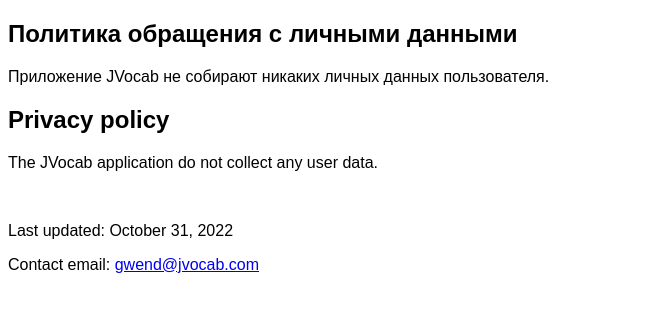
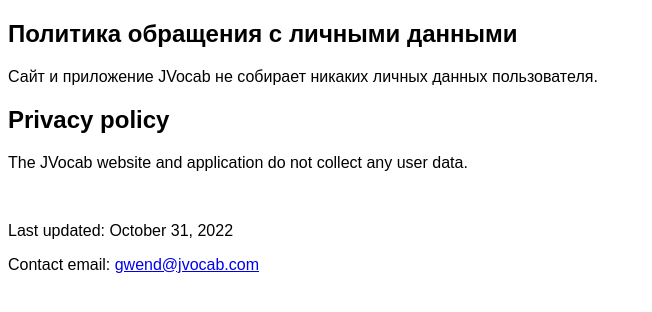
Before and after one commit to gwend/gwend.github.io, a plain HTML site: page privacy.html in a window 1280 px wide. Shown: the whole page, without its empty margins (0-652 px from the left). Drawn offline with Linux system fonts and the light colour scheme.

Commit message:
* правки

```diff
--- a/privacy.html
+++ b/privacy.html
@@ -9,12 +9,12 @@
 <body class="privacy">
     <h2>Политика обращения с личными данными</h2>
     <p>
-    Приложение JVocab не собирают никаких личных данных пользователя.
+    Сайт и приложение JVocab не собирает никаких личных данных пользователя.
     </p>
 
     <h2>Privacy policy</h2>
     <p>
-    The JVocab application do not collect any user data.
+    The JVocab website and application do not collect any user data.
     </p>
     <br/>
 
```
